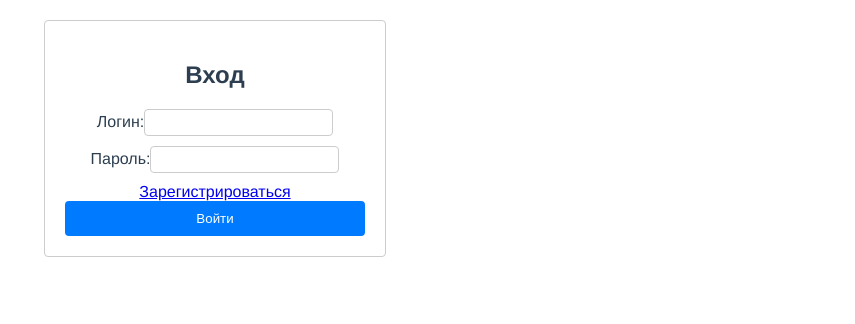
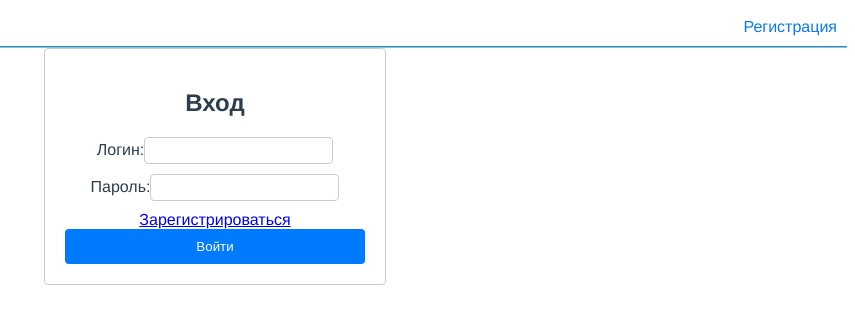
Before and after one commit to Lidzips/vkr, a Vue app in the folder education-app/: page /login in a window 1280 px wide. Shown: the top 324 px of the page, without its empty margins (425-1280 px from the left). Built offline with nearby package versions, Linux system fonts and the light colour scheme.

Commit message:
added application header

```diff
--- a/education-app/src/App.vue
+++ b/education-app/src/App.vue
@@ -1,6 +1,15 @@
 <template>
   <div id="app">
+    <header>
+      <div v-if="userData" class="user-info">
+        Привет, {{ userData.login }}!
+      </div>
+      <router-link v-if="isLoginPage" to="/register">Регистрация</router-link>
+      <router-link v-else-if="isRegisterPage" to="/login">Войти</router-link>
+      <router-link v-else to="/login">Выйти</router-link>
+    </header>
     <router-view @userLoggedIn="handleUserLoggedIn"> </router-view>
+
   </div>
 </template>
 
@@ -11,6 +20,14 @@ export default {
     return {
       userData: null, // Переменная для хранения данных пользователя
     };
+  },
+  computed: {
+    isLoginPage() {
+      return this.$route.name === 'Login';
+    },
+    isRegisterPage() {
+      return this.$route.name === 'Register';
+    },
   },
   methods: {
     handleUserLoggedIn(userData) {
@@ -27,6 +44,26 @@ export default {
   -moz-osx-font-smoothing: grayscale;
   text-align: center;
   color: #2c3e50;
-  margin-top: 20px;
+  margin: 0;
+}
+
+header {
+  display: flex;
+  justify-content: flex-end;
+  padding: 10px;
+  border-bottom: #6ec9f7fb;
+  border-bottom-style: groove;
+  border-width: 2px;
+}
+
+header a {
+  margin-left: 10px;
+  text-decoration: none;
+  color: #0b7beb;
+}
+
+.user-info {
+  font-weight: bold;
+  margin-right: 2%;
 }
 </style>
```
